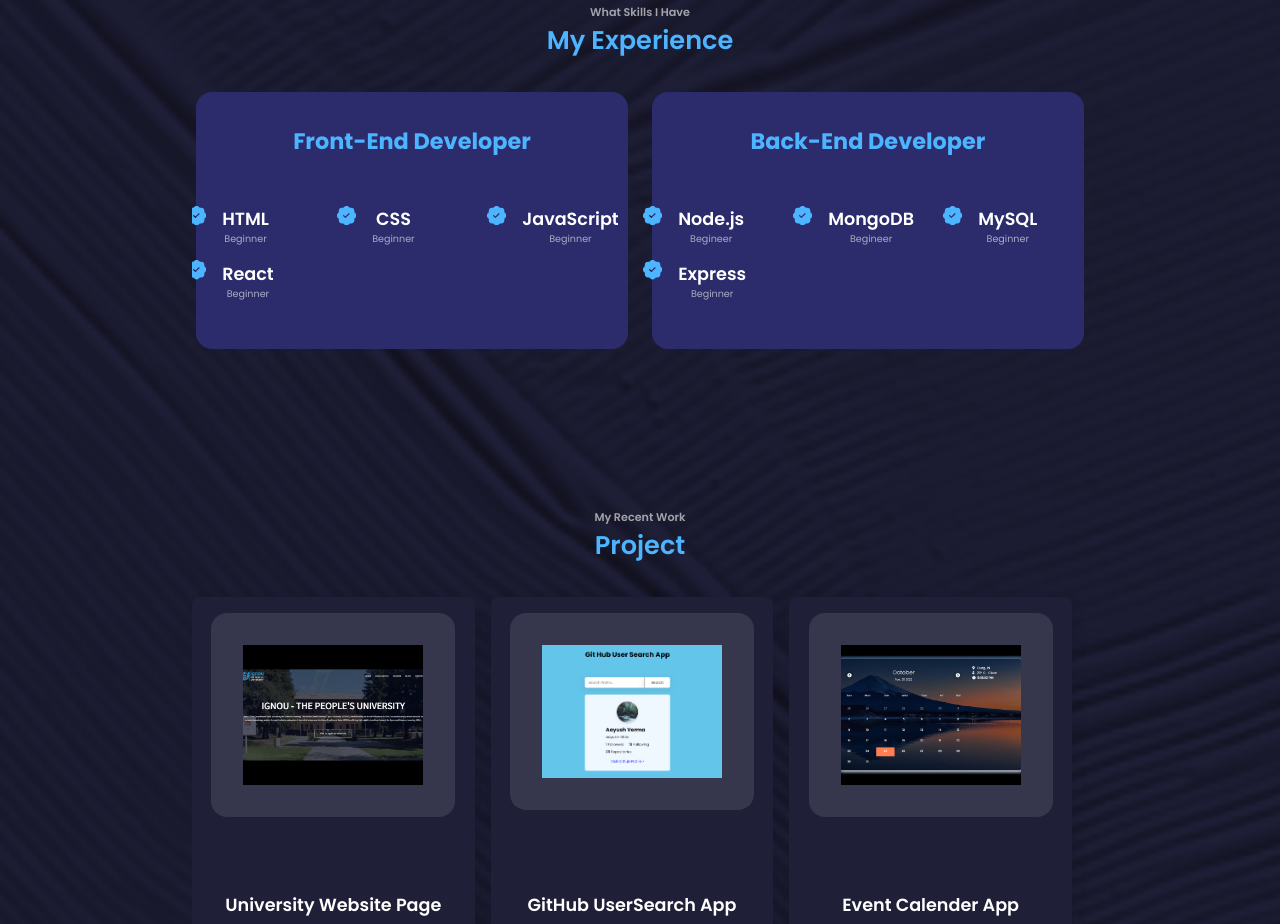
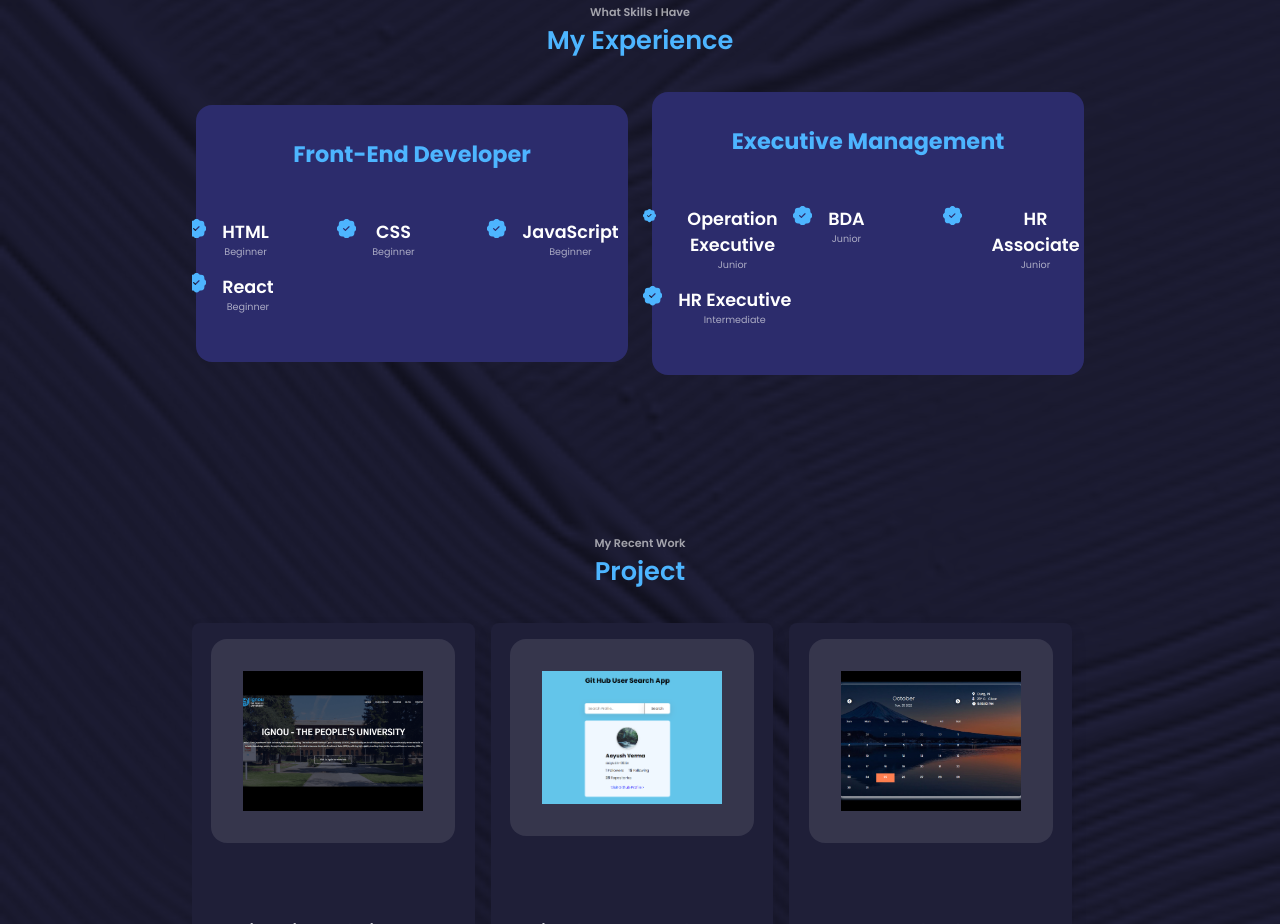
Before and after one commit to aayush-004v/portfolio-aayush-verma-react, a React (Create React App) app: page / in a window 1280 px wide. Shown: the part 1740-2664 px from the top of the page. Built offline with nearby package versions, Linux system fonts and the light colour scheme.

Commit message:
Update Experience.jsx

```diff
--- a/src/components/experience/Experience.jsx
+++ b/src/components/experience/Experience.jsx
@@ -31,27 +31,27 @@ const Experience = () => {
       ],
     },
     {
-      title: "Back-End Developer",
+      title: "Executive Management",
       items: [
         {
           id: 1,
-          title: "Node.js",
-          level: "Begineer",
+          title: "Operation Executive",
+          level: "Junior",
         },
         {
           id: 2,
-          title: "MongoDB",
-          level: "Begineer",
+          title: "BDA",
+          level: "Junior",
         },
         {
           id: 3,
-          title: "MySQL",
-          level: "Beginner",
+          title: "HR Associate",
+          level: "Junior",
         },
         {
           id: 4,
-          title: "Express",
-          level: "Beginner",
+          title: "HR Executive",
+          level: "Intermediate",
         },
       ],
     },
```
